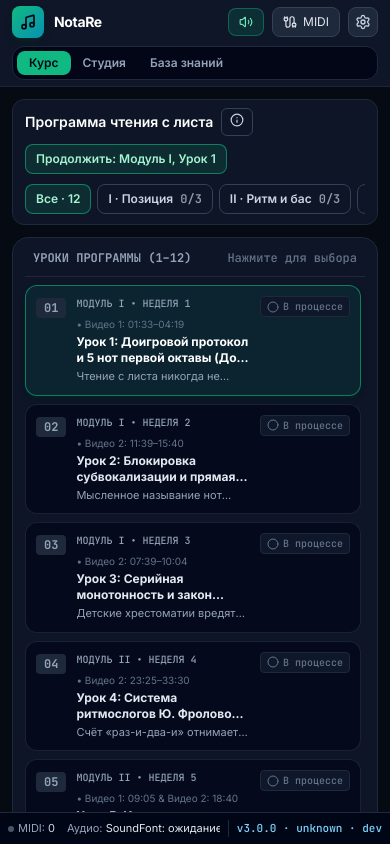
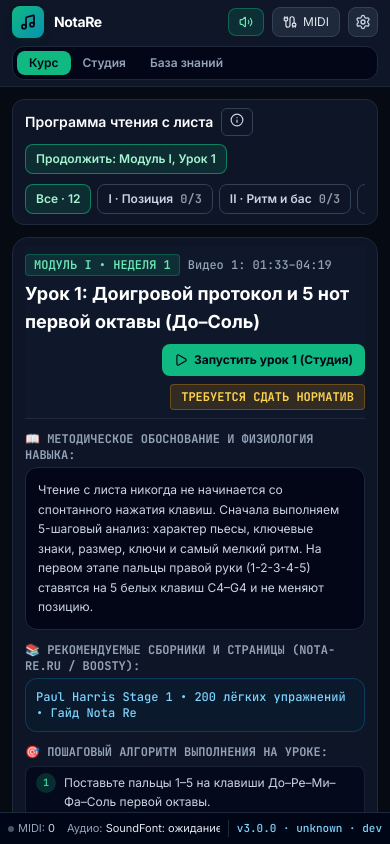
Before and after one commit to shafranek-js/Nota-Re, a React (Vite) app: page / in a window 390 px wide. Built offline with nearby package versions, Linux system fonts and the light colour scheme.

Commit message:
fix(course): keep selected lesson launch above long list on phone screens

```diff
--- a/src/components/workspaces/CourseWorkspace.tsx
+++ b/src/components/workspaces/CourseWorkspace.tsx
@@ -159,7 +159,7 @@ export const CourseWorkspace: React.FC = () => {
         </div>
 
         {/* Карточка выбранного урока */}
-        <div className="lg:col-span-7 flex flex-col justify-between bg-slate-900/90 border border-slate-800 rounded-2xl p-3 lg:overflow-y-auto custom-scroll lg:min-h-0">
+        <div className="order-first lg:order-none lg:col-span-7 flex flex-col justify-between bg-slate-900/90 border border-slate-800 rounded-2xl p-3 lg:overflow-y-auto custom-scroll lg:min-h-0">
           <div className="space-y-3">
             {/* Заголовок урока и постоянно видимый запуск. */}
             <div data-testid="course-lesson-header" className="sticky top-0 z-10 -mt-1 flex flex-wrap items-start justify-between gap-2 border-b border-slate-800 bg-slate-900 py-2">
```
